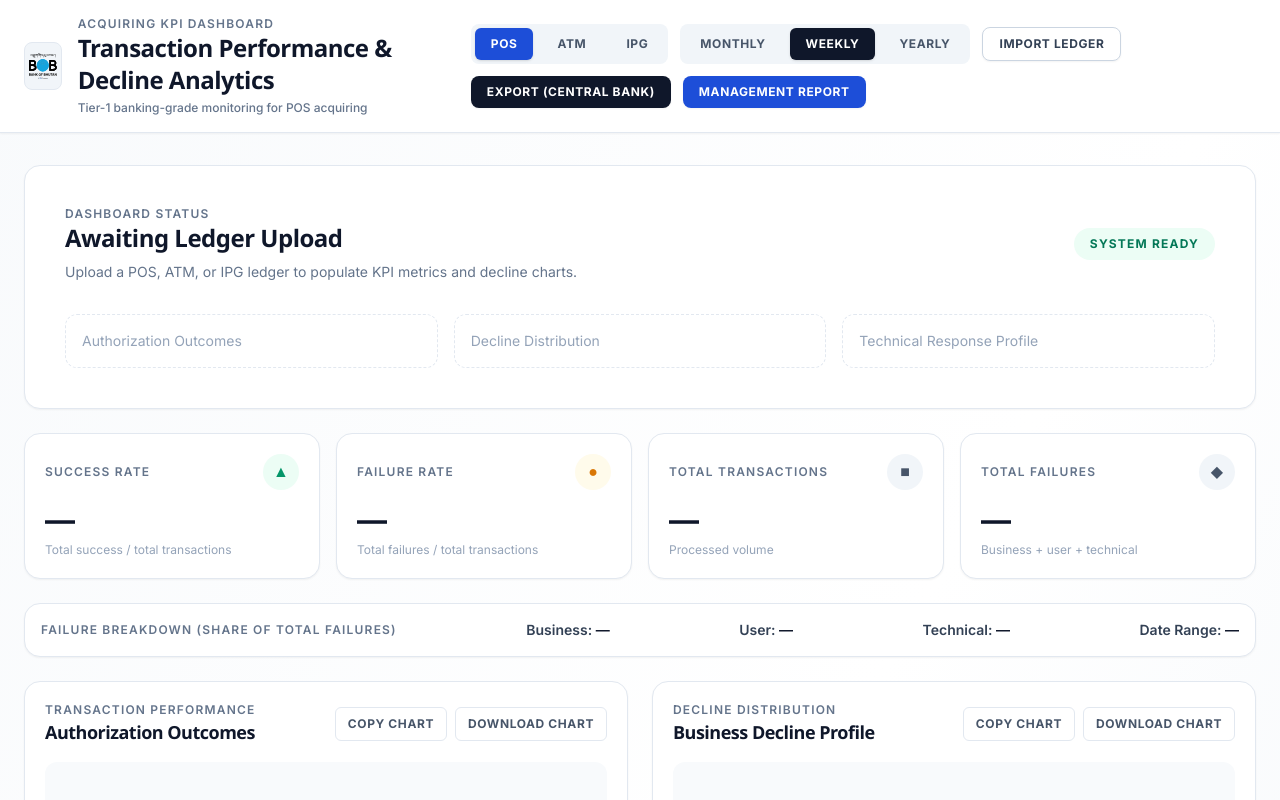
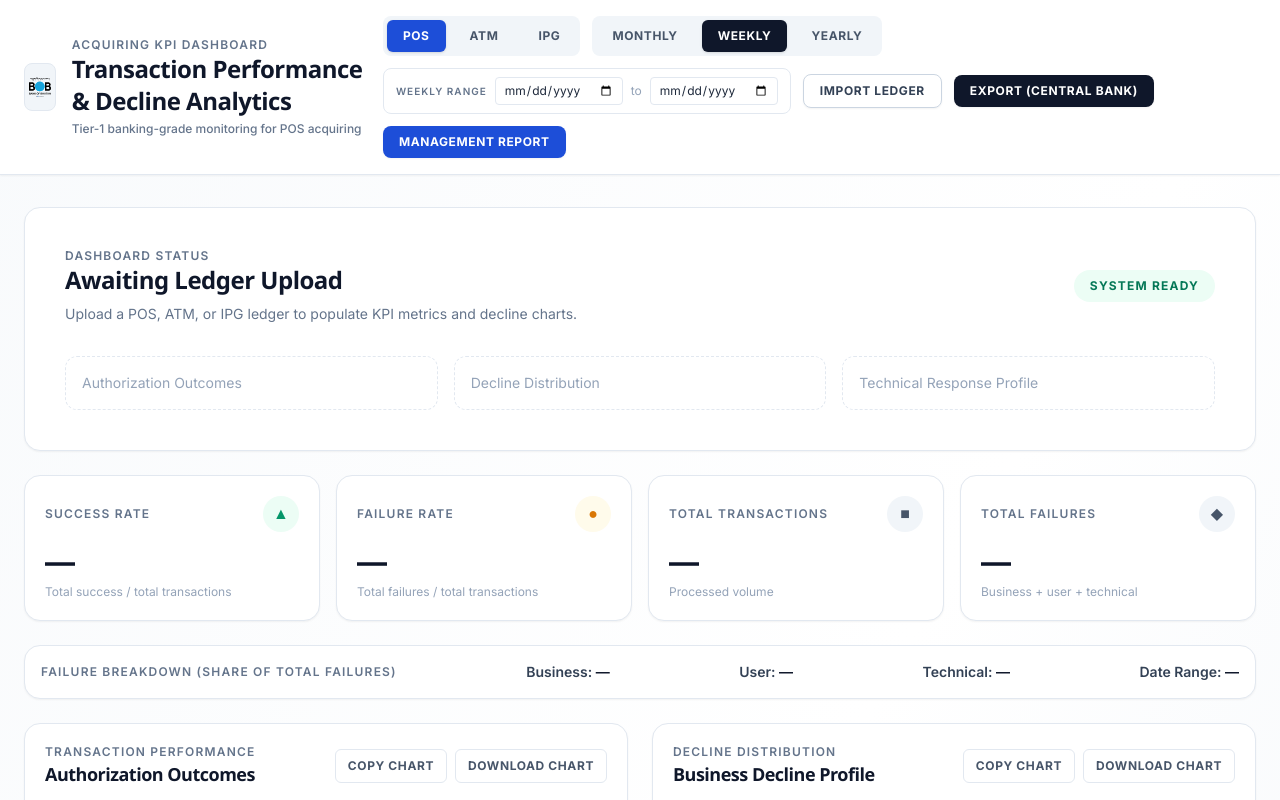
Before and after one commit to dorjilhenduptenzin2892-jpg/Bank-of-Bhutan-Reporting, a React (Vite) app: page / in a window 1280 px wide. Both pictures are taken after a click on the button "WEEKLY". Shown: the top 800 px of the page. Built offline with nearby package versions, Linux system fonts and the light colour scheme; a web font is replaced by a local one.

Commit message:
Add weekly date picker inputs

```diff
--- a/App.tsx
+++ b/App.tsx
@@ -27,6 +27,8 @@ const App: React.FC = () => {
   const [comparisons, setComparisons] = useState<ComparisonResult[]>([]);
   const [executiveSummary, setExecutiveSummary] = useState('');
   const [dateRange, setDateRange] = useState('');
+  const [weeklyStart, setWeeklyStart] = useState('');
+  const [weeklyEnd, setWeeklyEnd] = useState('');
   const [error, setError] = useState<string | null>(null);
   const [reportType, setReportType] = useState<ReportType>('POS');
   const [period, setPeriod] = useState<PeriodType>('MONTHLY');
@@ -58,6 +60,19 @@ const App: React.FC = () => {
     setExecutiveSummary(updatedSummary);
     setDateRange(range);
   }, [period, reportType, transactions]);
+
+  const weeklyBounds = useMemo(() => {
+    const dates = transactions
+      .map((tx) => new Date(tx.transaction_datetime))
+      .filter((d) => !isNaN(d.getTime()))
+      .sort((a, b) => a.getTime() - b.getTime());
+    const min = dates[0];
+    const max = dates[dates.length - 1];
+    return {
+      min: min ? min.toISOString().slice(0, 10) : '',
+      max: max ? max.toISOString().slice(0, 10) : ''
+    };
+  }, [transactions]);
 
   const handleFileUpload = async (event: React.ChangeEvent<HTMLInputElement>) => {
     const file = event.target.files?.[0];
@@ -93,24 +108,12 @@ const App: React.FC = () => {
       let exportTransactions = transactions;
 
       if (period === 'WEEKLY') {
-        const dates = transactions
-          .map((tx) => new Date(tx.transaction_datetime))
-          .filter((d) => !isNaN(d.getTime()))
-          .sort((a, b) => a.getTime() - b.getTime());
-        const minDate = dates[0];
-        const maxDate = dates[dates.length - 1];
-        const minLabel = minDate ? minDate.toISOString().slice(0, 10) : 'YYYY-MM-DD';
-        const maxLabel = maxDate ? maxDate.toISOString().slice(0, 10) : 'YYYY-MM-DD';
-
-        const startInput = window.prompt(`Enter start date (YYYY-MM-DD). Available range: ${minLabel} to ${maxLabel}`);
-        const endInput = window.prompt(`Enter end date (YYYY-MM-DD). Available range: ${minLabel} to ${maxLabel}`);
-
-        if (!startInput || !endInput) {
+        if (!weeklyStart || !weeklyEnd) {
           throw new Error('Weekly export requires a start and end date.');
         }
 
-        const startDate = new Date(`${startInput}T00:00:00`);
-        const endDate = new Date(`${endInput}T23:59:59.999`);
+        const startDate = new Date(`${weeklyStart}T00:00:00`);
+        const endDate = new Date(`${weeklyEnd}T23:59:59.999`);
 
         if (isNaN(startDate.getTime()) || isNaN(endDate.getTime())) {
           throw new Error('Invalid date format. Use YYYY-MM-DD.');
@@ -127,7 +130,7 @@ const App: React.FC = () => {
         });
 
         if (exportTransactions.length === 0) {
-          throw new Error(`No transactions found in the selected weekly date range (${startInput} to ${endInput}).`);
+          throw new Error(`No transactions found in the selected weekly date range (${weeklyStart} to ${weeklyEnd}).`);
         }
       }
 
@@ -338,6 +341,29 @@ const App: React.FC = () => {
                 </button>
               ))}
             </div>
+
+            {period === 'WEEKLY' && (
+              <div className="flex items-center gap-2 bg-white border border-slate-200 rounded-lg px-3 py-2">
+                <div className="text-[10px] font-semibold text-slate-500 uppercase tracking-widest">Weekly Range</div>
+                <input
+                  type="date"
+                  value={weeklyStart}
+                  min={weeklyBounds.min || undefined}
+                  max={weeklyBounds.max || undefined}
+                  onChange={(e) => setWeeklyStart(e.target.value)}
+                  className="text-xs border border-slate-200 rounded px-2 py-1"
+                />
+                <span className="text-xs text-slate-400">to</span>
+                <input
+                  type="date"
+                  value={weeklyEnd}
+                  min={weeklyBounds.min || undefined}
+                  max={weeklyBounds.max || undefined}
+                  onChange={(e) => setWeeklyEnd(e.target.value)}
+                  className="text-xs border border-slate-200 rounded px-2 py-1"
+                />
+              </div>
+            )}
 
             <label htmlFor="file-upload" className="bg-white border border-slate-300 text-slate-700 px-4 py-2 rounded-lg text-xs font-bold uppercase tracking-wider cursor-pointer hover:border-slate-400 shadow-sm">
               Import Ledger
```
